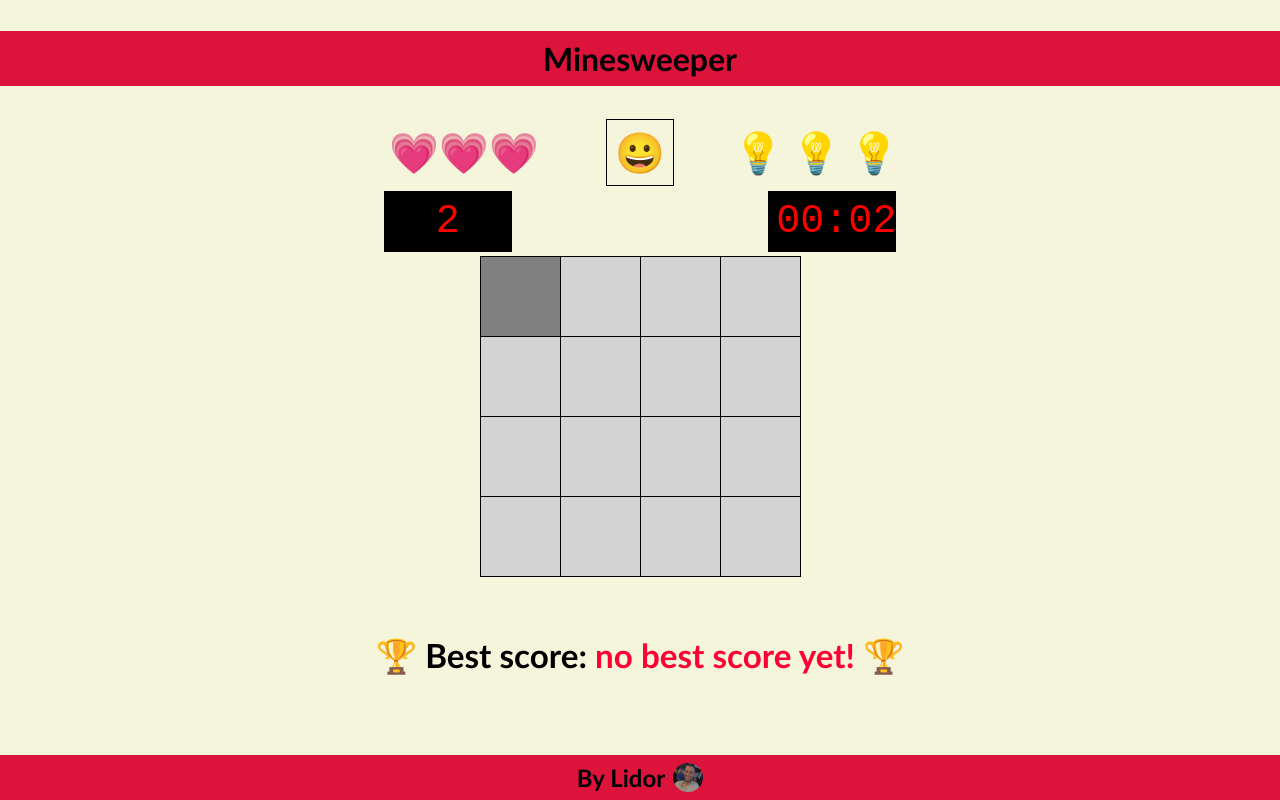
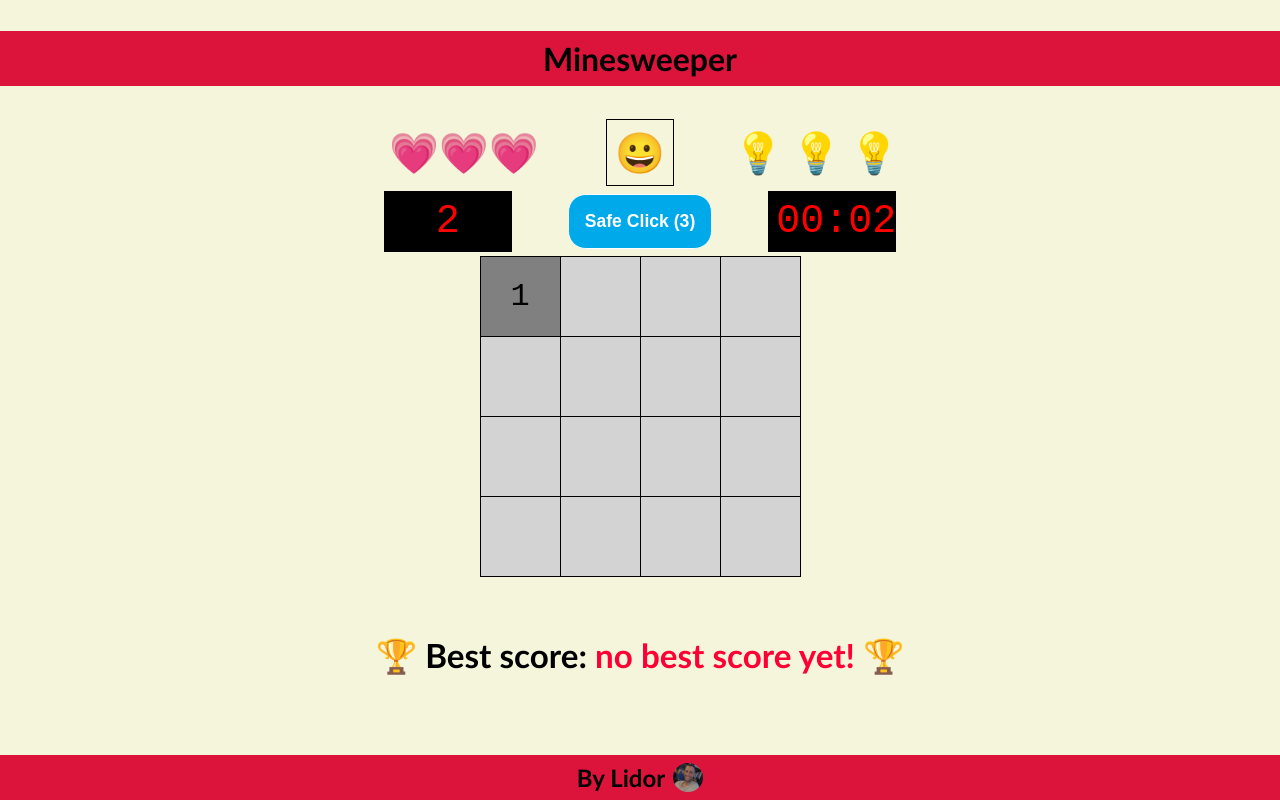
Before and after one commit to LidorLevi123/proj-minesweeper-v2, a plain HTML site: page index.html in a window 1280 px wide. Both pictures are taken after a click on the element 520 px from the left and 296 px from the top of the page. Drawn offline with Linux system fonts and the light colour scheme.

Commit message:
add safe click

```diff
--- a/css/style.css
+++ b/css/style.css
@@ -37,12 +37,29 @@ h1 {
     font-family: monospace;
 }
 
-.game-container .info>* {
+.game-container .info>*:not(.btn-safe) {
     background-color: black;
     color: red;
     padding: 0.5rem;
     width: 8rem;
     text-align: center;
+}
+
+.btn-safe {
+    background: #00a9e9;
+    border: 1px solid white;
+    color: white;
+    font-weight: bold;
+    font-size: 1.1rem;
+    padding: 1rem;
+    border-radius: 1em;
+    transition: 0.3s;
+    cursor: pointer;
+}
+
+.btn-safe:hover {
+    opacity: 0.9;
+    box-shadow: inset 0px 0px 5px 3px white;
 }
 
 .top-bar {
--- a/index.html
+++ b/index.html
@@ -20,6 +20,7 @@
         </div>
         <div class="info">
             <div class="marked-mines"></div>
+            <button class="btn-safe" onclick="onSafeClick()">Safe Click (<span></span>)</button>
             <div class="timer">00:00</div>
         </div>
         <table>
--- a/js/main.js
+++ b/js/main.js
@@ -13,7 +13,6 @@ const SMILEY_DANGER = '😯'
 var gBoard
 var gGame
 var gLevel
-var gEmptyPositions
 
 function onInit() {
     stopTimer()
@@ -21,15 +20,6 @@ function onInit() {
     createGame()
     buildBoard()
     renderGame()
-}
-
-function renderGame() {
-    renderBoard()
-    renderLives()
-    renderHints()
-    renderSmiley()
-    renderMarkedMines()
-    renderScore()
 }
 
 function buildBoard() {
@@ -43,6 +33,16 @@ function buildBoard() {
     }
 
     gBoard = board
+}
+
+function renderGame() {
+    renderBoard()
+    renderLives()
+    renderHints()
+    renderSmiley()
+    renderMarkedMines()
+    renderScore()
+    renderSafeClicks()
 }
 
 function renderBoard() {
@@ -107,6 +107,10 @@ function renderScore() {
     elScore.innerText = score + ' seconds'
 }
 
+function renderSafeClicks() {
+    document.querySelector('.btn-safe span').innerText = gGame.safeCount
+}
+
 function onCellMarked(ev, elCell) {
     ev.preventDefault()
     if (!gGame.isOn) return
@@ -138,6 +142,7 @@ function onCellClicked(elCell) {
     handleMine(cell)
     checkWin()
     renderBoard()
+    console.log(gGame.hiddenSafeCoords)
 }
 
 function onSelectHint(elHint) {
@@ -156,11 +161,28 @@ function onSelectHint(elHint) {
     elHint.classList.add('selected')
 }
 
+function onSafeClick() {
+    if (gGame.safeCount <= 0 || !gGame.isOn) return
+
+    const coord = getSafeCoord()
+    if(!coord) return
+
+    const elCell = getElCell(coord)
+    elCell.classList.add('highlight')
+
+    setTimeout(() => {
+        gGame.safeCount--
+        elCell.classList.remove('highlight')
+        renderSafeClicks()
+    }, 1000)
+}
+
 function expandShown(cell, coords) {
     if (cell.isMine || cell.isShown || cell.isMarked) return
 
     cell.isShown = true
     gGame.shownSafeCount++
+    removeHiddenSafeCell(coords)
 
     if (cell.minesAroundCount) return
 
@@ -204,6 +226,15 @@ function saveScore() {
     saveToStorage('score', gGame.secsPassed)
 }
 
+function removeHiddenSafeCell(coords) {
+    for (let i = 0; i < gGame.hiddenSafeCoords.length; i++) {
+        const currCoord = gGame.hiddenSafeCoords[i]
+        if (currCoord.i === coords.i && currCoord.j === coords.j) {
+            gGame.hiddenSafeCoords.splice(i, 1)
+        }
+    }
+}
+
 function checkWin() {
     const safeCells = gLevel.SIZE ** 2 - gLevel.MINES
     if (gGame.shownSafeCount === safeCells && gGame.markedCount === gLevel.MINES) {
@@ -227,7 +258,7 @@ function handleFirstClick(cell) {
     cell.isShown = true
     gGame.shownSafeCount++
     gGame.isFirstClick = true
-    setEmptyPositions()
+    setHiddenSafeCoords()
     setMines()
     setMinesNegsCount()
     startTimer()
@@ -268,12 +299,11 @@ function handleHint(coords) {
     renderBoard()
 }
 
-function setEmptyPositions() {
-    gEmptyPositions = []
+function setHiddenSafeCoords() {
     for (let i = 0; i < gBoard.length; i++) {
         for (let j = 0; j < gBoard[i].length; j++) {
             if (gBoard[i][j].isShown) continue
-            gEmptyPositions.push({ i, j })
+            gGame.hiddenSafeCoords.push({ i, j })
         }
     }
 }
@@ -289,8 +319,8 @@ function setMinesNegsCount() {
 
 function setMines() {
     for (let i = 0; i < gLevel.MINES; i++) {
-        const pos = getEmptyPos()
-        gBoard[pos.i][pos.j].isMine = true
+        const coord = getSafeCoord()
+        gBoard[coord.i][coord.j].isMine = true
     }
 }
 
@@ -315,9 +345,9 @@ function getMinesAroundCount(coords) {
     return count
 }
 
-function getEmptyPos() {
-    const randIdx = getRandomInt(0, gEmptyPositions.length)
-    return gEmptyPositions.splice(randIdx, 1)[0]
+function getSafeCoord() {
+    const randIdx = getRandomInt(0, gGame.hiddenSafeCoords.length)
+    return gGame.hiddenSafeCoords.splice(randIdx, 1)[0]
 }
 
 function getCellContent(cell) {
@@ -361,7 +391,9 @@ function createGame() {
         markedCount: 0,
         hintCount: 3,
         liveCount: 3,
+        safeCount: 3,
         secsPassed: 0,
         timerInterval: 0,
+        hiddenSafeCoords: []
     }
 }
```
